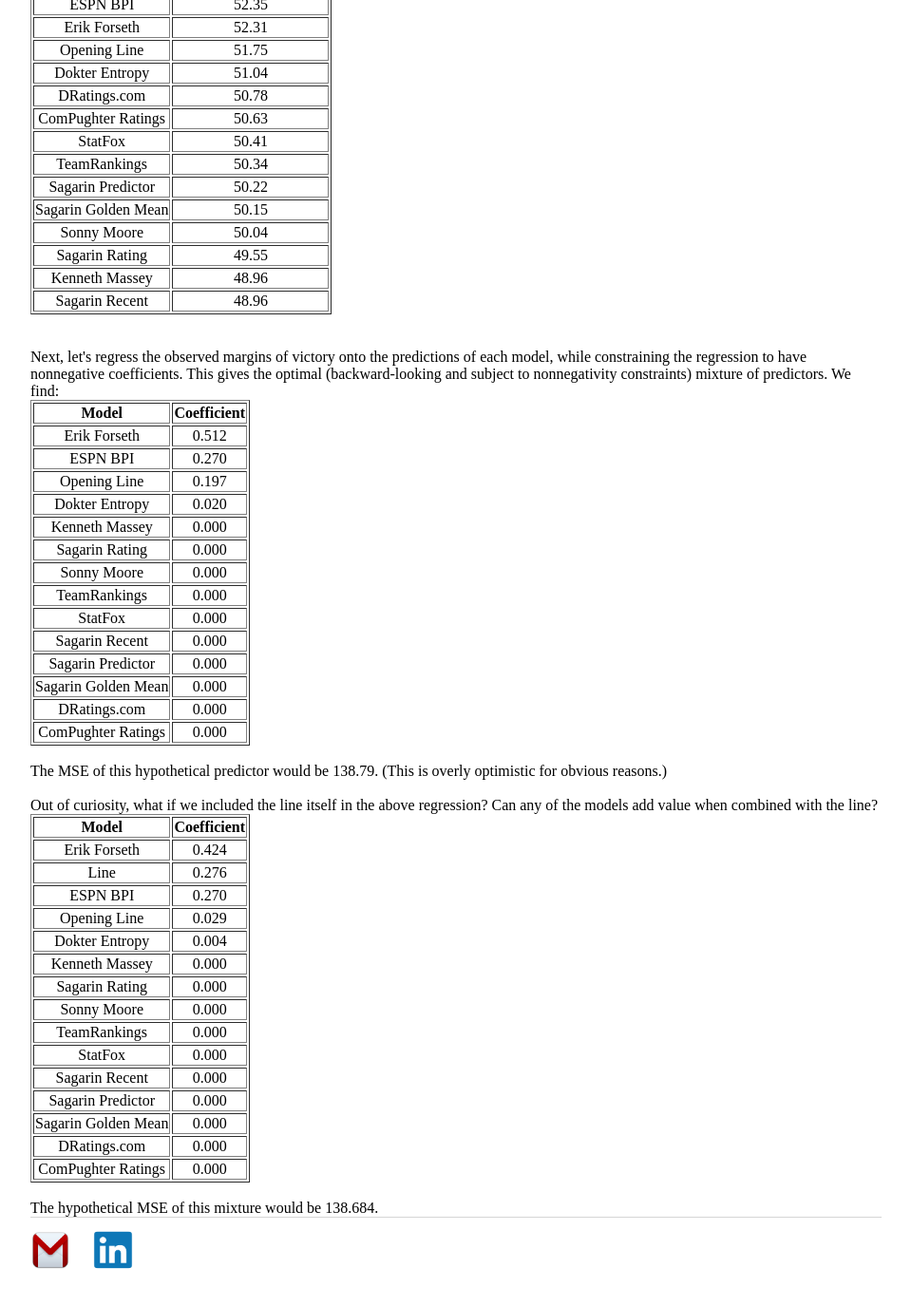
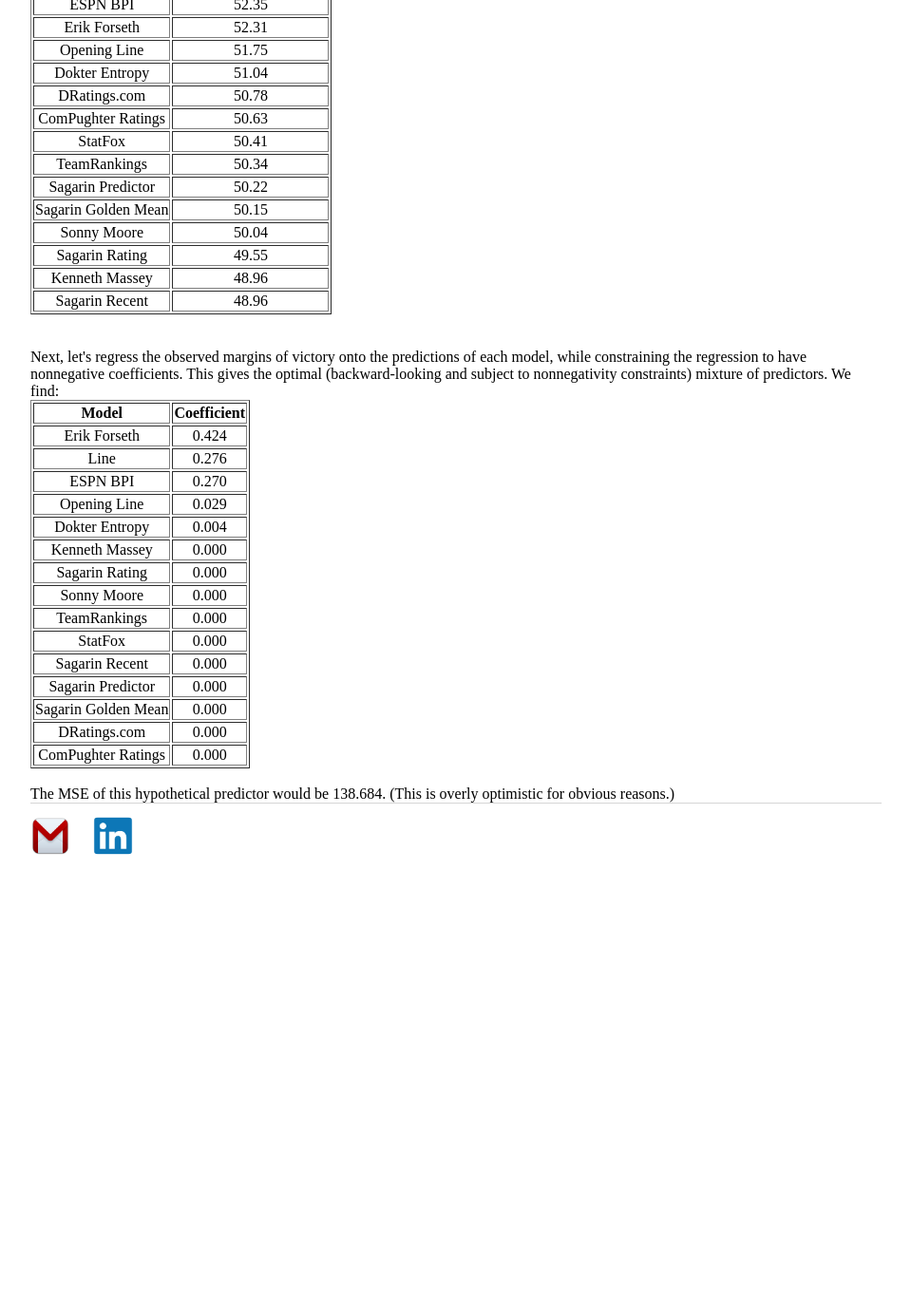
Before and after one commit to erikrforseth/erikrforseth.github.io, a Jekyll site: the page built from about.html, in a window 1280 px wide and 1400 px high, scrolled down 1121 px. Shown: the top 1375 px of the window at 95% size, without its empty margins (160-1119 px from the left). Built offline with Jekyll 4.4.1, drawn with Linux system fonts in a browser that asks for light colours; after the commit the page ends 2085 px from its top, so only the background shows below that.

Commit message:
about page

```diff
--- a/about.html
+++ b/about.html
@@ -230,75 +230,6 @@
   <tbody>
     <tr align="center">
       <td>Erik Forseth</td>
-      <td>0.512</td>
-    </tr>
-    <tr align="center">
-      <td>ESPN BPI</td>
-      <td>0.270</td>
-    </tr>
-    <tr align="center">
-      <td>Opening Line</td>
-      <td>0.197</td>
-    </tr>
-    <tr align="center">
-      <td>Dokter Entropy</td>
-      <td>0.020</td>
-    </tr>
-    <tr align="center">
-      <td>Kenneth Massey</td>
-      <td>0.000</td>
-    </tr>
-    <tr align="center">
-      <td>Sagarin Rating</td>
-      <td>0.000</td>
-    </tr>
-    <tr align="center">
-      <td>Sonny Moore</td>
-      <td>0.000</td>
-    </tr>
-    <tr align="center">
-      <td>TeamRankings</td>
-      <td>0.000</td>
-    </tr>
-    <tr align="center">
-      <td>StatFox</td>
-      <td>0.000</td>
-    </tr>
-    <tr align="center">
-      <td>Sagarin Recent</td>
-      <td>0.000</td>
-    </tr>
-    <tr align="center">
-      <td>Sagarin Predictor</td>
-      <td>0.000</td>
-    </tr>
-    <tr align="center">
-      <td>Sagarin Golden Mean</td>
-      <td>0.000</td>
-    </tr>
-    <tr align="center">
-      <td>DRatings.com</td>
-      <td>0.000</td>
-    </tr>
-    <tr align="center">
-      <td>ComPughter Ratings</td>
-      <td>0.000</td>
-    </tr>
-  </tbody>
-</table>
-<br>
-The MSE of this hypothetical predictor would be 138.79. (This is overly optimistic for obvious reasons.)
-<br><br>
-Out of curiosity, what if we included the line itself in the above regression? Can any of the models add value when combined with the line?<table border="1" class="dataframe">
-  <thead>
-    <tr style="text-align: center;">
-      <th>Model</th>
-      <th>Coefficient</th>
-    </tr>
-  </thead>
-  <tbody>
-    <tr align="center">
-      <td>Erik Forseth</td>
       <td>0.424</td>
     </tr>
     <tr align="center">
@@ -360,4 +291,4 @@
   </tbody>
 </table>
 <br>
-The hypothetical MSE of this mixture would be 138.684.
+The MSE of this hypothetical predictor would be 138.684. (This is overly optimistic for obvious reasons.)
```
